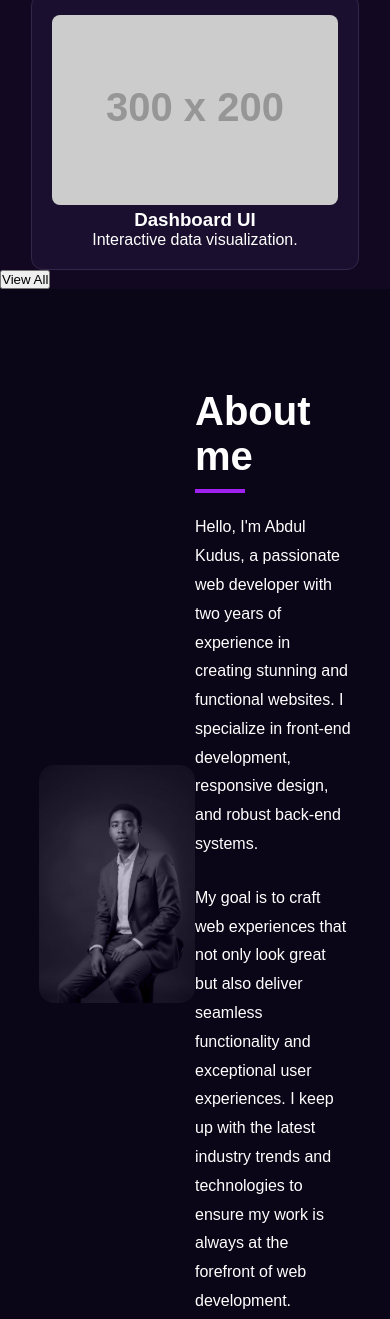
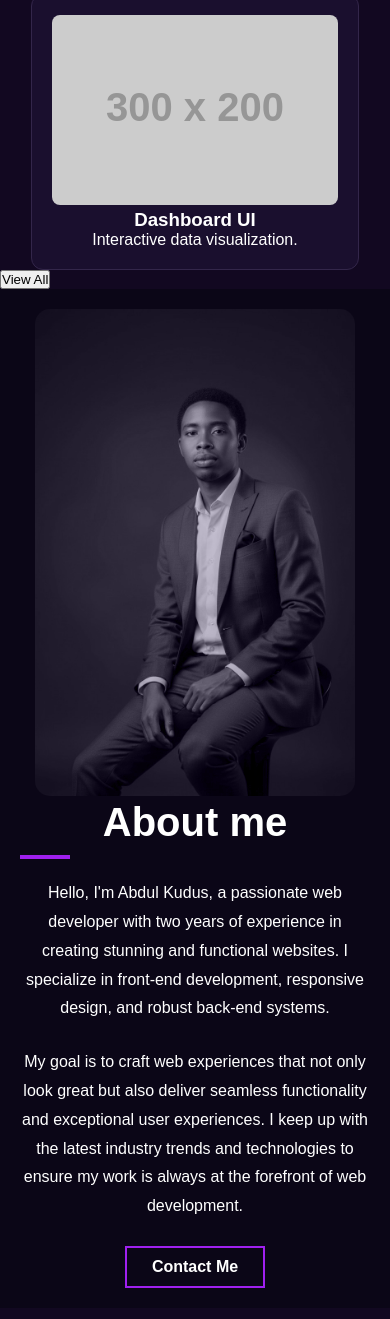
Before and after one commit to bambakudus-web/my-portfolio, a plain HTML site: page index.html in a window 390 px wide. Shown: the part 1728-3047 px from the top of the page. Drawn offline with Linux system fonts and the light colour scheme; placeholder pictures from the web are drawn by us.

Commit message:
change the about class name

```diff
--- a/style.css
+++ b/style.css
@@ -470,7 +470,7 @@ footer p {
 }
 /* Mobile Responsive Fix */
 @media screen and (max-width: 768px) {
-    .about-container { /* Replace with your actual class name */
+    .about { /* Replace with your actual class name */
         display: flex;
         flex-direction: column; /* Stack image and text vertically */
         text-align: center;
```
